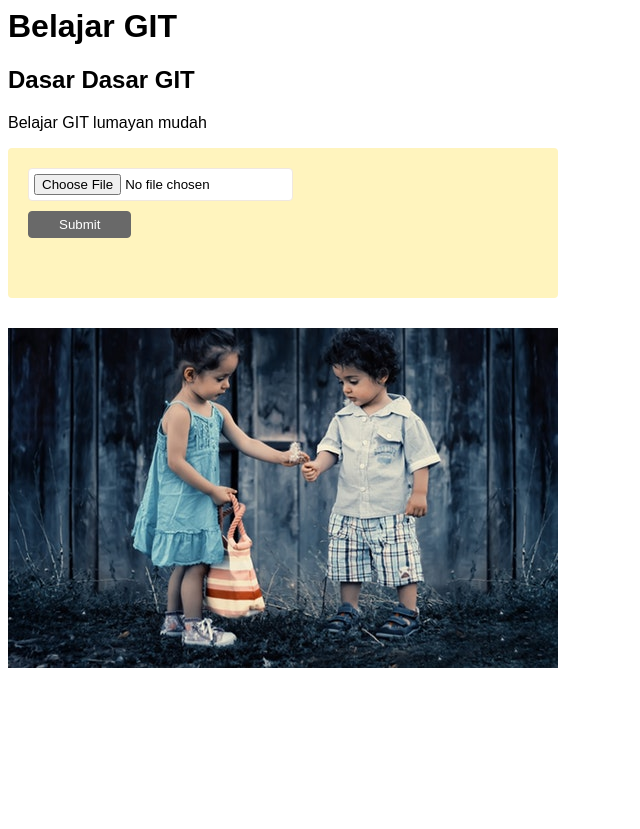
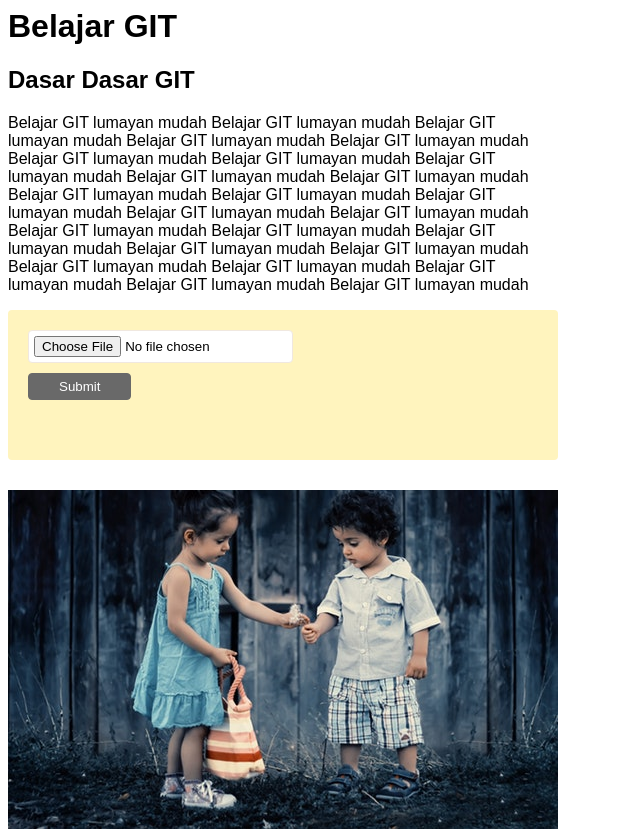
Before and after one commit to fadiann/belajar-git, a PHP site: page / in a window 1280 px wide. Shown: the top 829 px of the page, without its empty margins (0-640 px from the left). Before the commit the page ends 668 px from the top, so only its background shows below. Run offline with PHP 8.4, Linux system fonts and the light colour scheme; grey boxes are pictures that could not be loaded.

Commit message:
menambhakan banyak paragraf

```diff
--- a/index.php
+++ b/index.php
@@ -65,7 +65,7 @@ input#crop {
 <body>
 <h1>Belajar GIT</h1>
 <h2>Dasar Dasar GIT</h2>
-<p>Belajar GIT lumayan mudah</p>
+<p>Belajar GIT lumayan mudah Belajar GIT lumayan mudah Belajar GIT lumayan mudah Belajar GIT lumayan mudah Belajar GIT lumayan mudah Belajar GIT lumayan mudah Belajar GIT lumayan mudah Belajar GIT lumayan mudah Belajar GIT lumayan mudah Belajar GIT lumayan mudah Belajar GIT lumayan mudah Belajar GIT lumayan mudah Belajar GIT lumayan mudah Belajar GIT lumayan mudah Belajar GIT lumayan mudah Belajar GIT lumayan mudah Belajar GIT lumayan mudah Belajar GIT lumayan mudah Belajar GIT lumayan mudah Belajar GIT lumayan mudah Belajar GIT lumayan mudah Belajar GIT lumayan mudah Belajar GIT lumayan mudah Belajar GIT lumayan mudah Belajar GIT lumayan mudah </p>
 <?php
 $imagePath = "initial-image.jpeg";
 if (! empty($uploadedImagePath)) {
```
